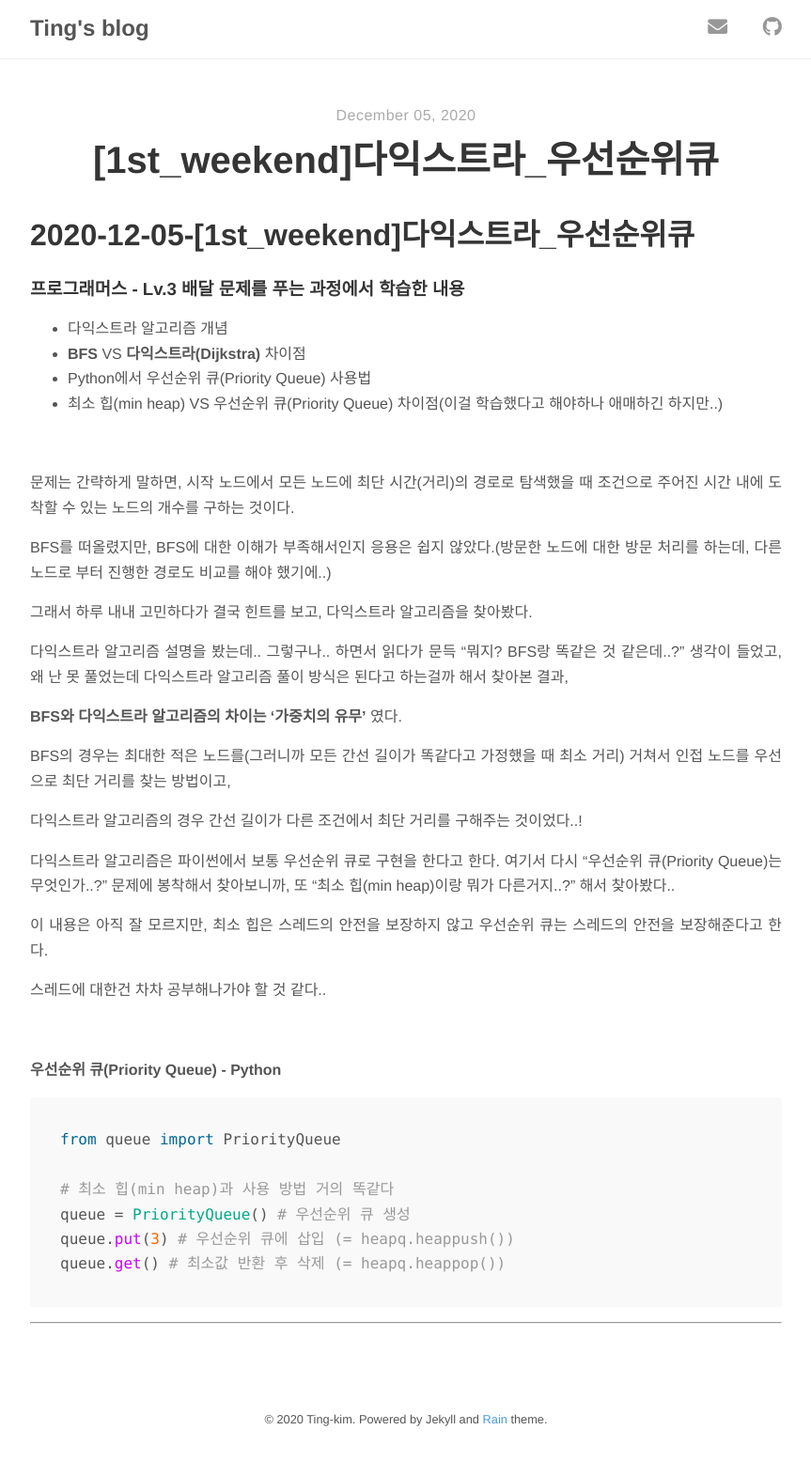
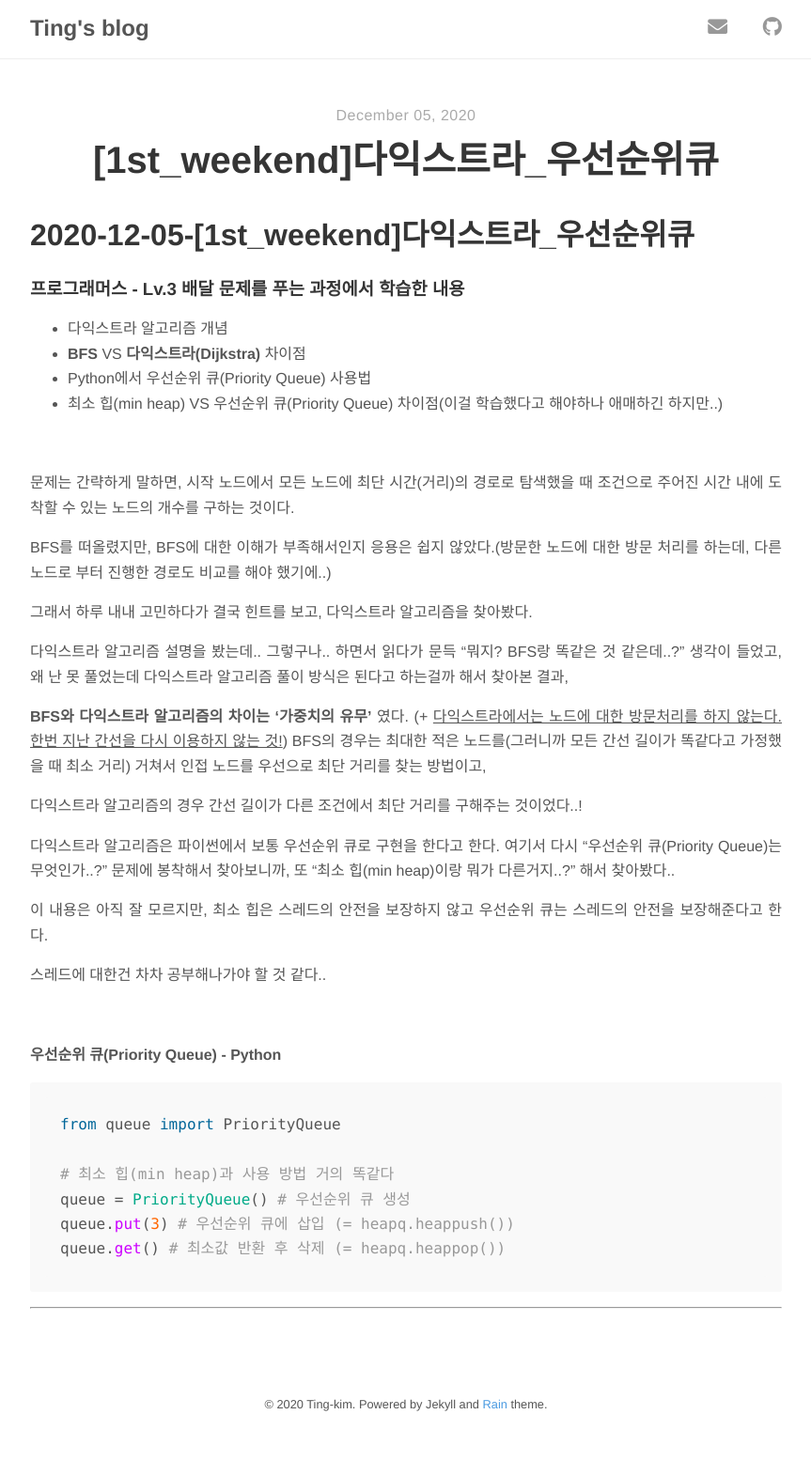
Before and after one commit to Ting-Kim/Ting-kim.github.io, a Jekyll site: the page built from _posts/ai_dev_course/1st_week/2020-12-05-[1st_weekend]다익스트라_우선순위큐.md, in a window 1280 px wide. Shown: the whole page at 94% size, without its empty margins (208-1071 px from the left). Built offline with Jekyll 4.4.1, drawn with Linux system fonts in a browser that asks for light colours; nearby versions of some CDN libraries; our own code applies the rules of GitHub Pages for plain Markdown files.

Commit message:
Update 2020-12-05-[1st_weekend]다익스트라_우선순위큐.md

```diff
--- a/_posts/ai_dev_course/1st_week/2020-12-05-[1st_weekend]다익스트라_우선순위큐.md
+++ b/_posts/ai_dev_course/1st_week/2020-12-05-[1st_weekend]다익스트라_우선순위큐.md
@@ -1,4 +1,4 @@
-# 2020-12-05-[1st_weekend]다익스트라_우선순위큐
+# 2020-12-05-[1st_weekend]다익스트라\_우선순위큐
 
 ### 프로그래머스 - Lv.3 배달 문제를 푸는 과정에서 학습한 내용
 
@@ -18,7 +18,7 @@ BFS를 떠올렸지만, BFS에 대한 이해가 부족해서인지 응용은 쉽
 다익스트라 알고리즘 설명을 봤는데.. 그렇구나.. 하면서 읽다가 문득 "뭐지? BFS랑 똑같은 것 같은데..?" 생각이 들었고, 왜 난 못 풀었는데 다익스트라 알고리즘 풀이 방식은 된다고 하는걸까 해서 찾아본 결과,
 
 **BFS와 다익스트라 알고리즘의 차이는 '가중치의 유무'** 였다.
-
+(+ <u>다익스트라에서는 노드에 대한 방문처리를 하지 않는다. 한번 지난 간선을 다시 이용하지 않는 것!</u>)
 BFS의 경우는 최대한 적은 노드를(그러니까 모든 간선 길이가 똑같다고 가정했을 때 최소 거리) 거쳐서 인접 노드를 우선으로 최단 거리를 찾는 방법이고,
 
 다익스트라 알고리즘의 경우 간선 길이가 다른 조건에서 최단 거리를 구해주는 것이었다..!
```
